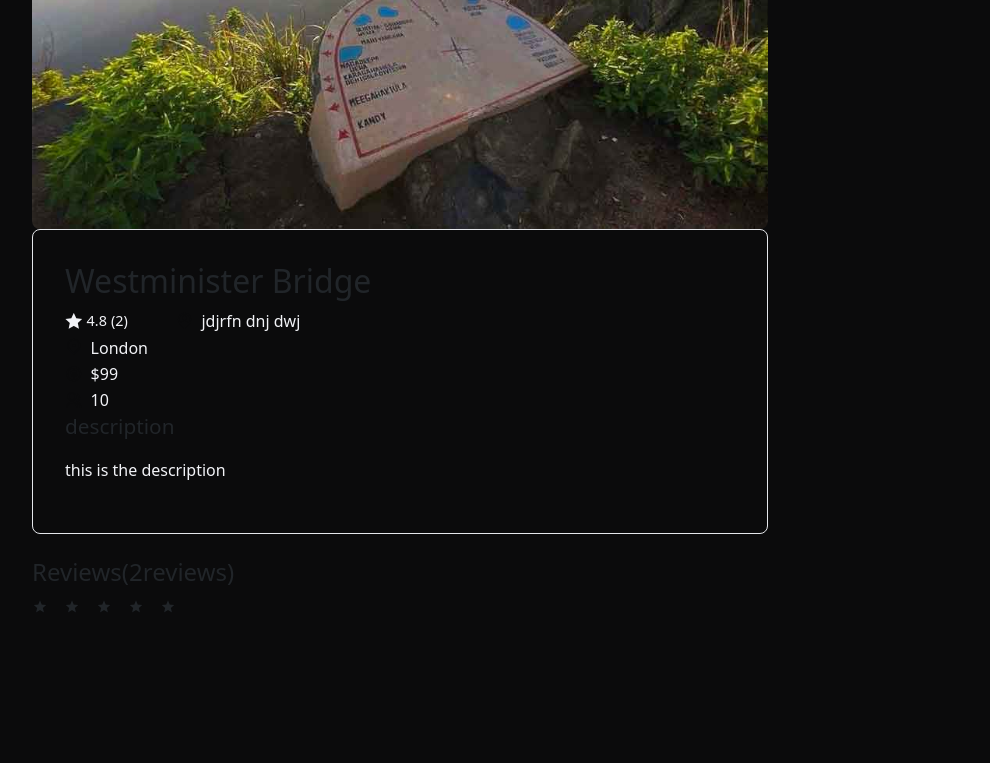
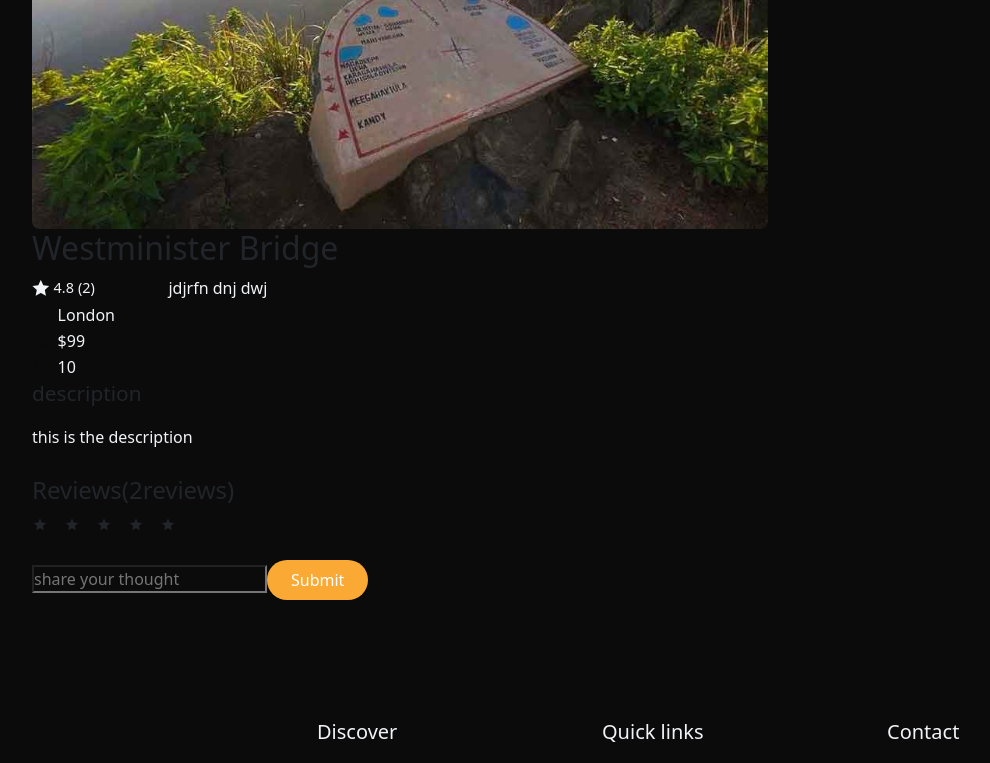
Before and after one commit to SachiniDeSilva/TravelMe, a React (Create React App) app: page /toures/01 in a window 1280 px wide. Shown: the part 402-1165 px from the top of the page, without its empty margins (50-1040 px from the left). Built offline with nearby package versions, Linux system fonts and the light colour scheme.

Commit message:
add style to review

```diff
--- a/src/pages/TourDetails.jsx
+++ b/src/pages/TourDetails.jsx
@@ -62,6 +62,12 @@ const {totalRating,avgRating} = calculateAvgRating(reviews)
                   <span><i class="ri-star-s-fill"></i></span>
                   <span><i class="ri-star-s-fill"></i></span>
                 </div>
+                <div className="review_input">
+                  <input type="text" placeholder='share your thought' />
+                  <button className='btn primary_btn text-white'type='submt'>
+                    Submit
+                  </button>
+                </div>
               </form>
             </div>
           </div>
--- a/src/styles/tour-details.css
+++ b/src/styles/tour-details.css
@@ -15,7 +15,7 @@
     border-radius: 0.5rem;
     border-bottom: 2.5rem;
 }
-.tour_info{
+.tour_info .tour_reviews{
 
     border-radius: .5rem;
     border: 1px solid rgb(229,231,235);
```
